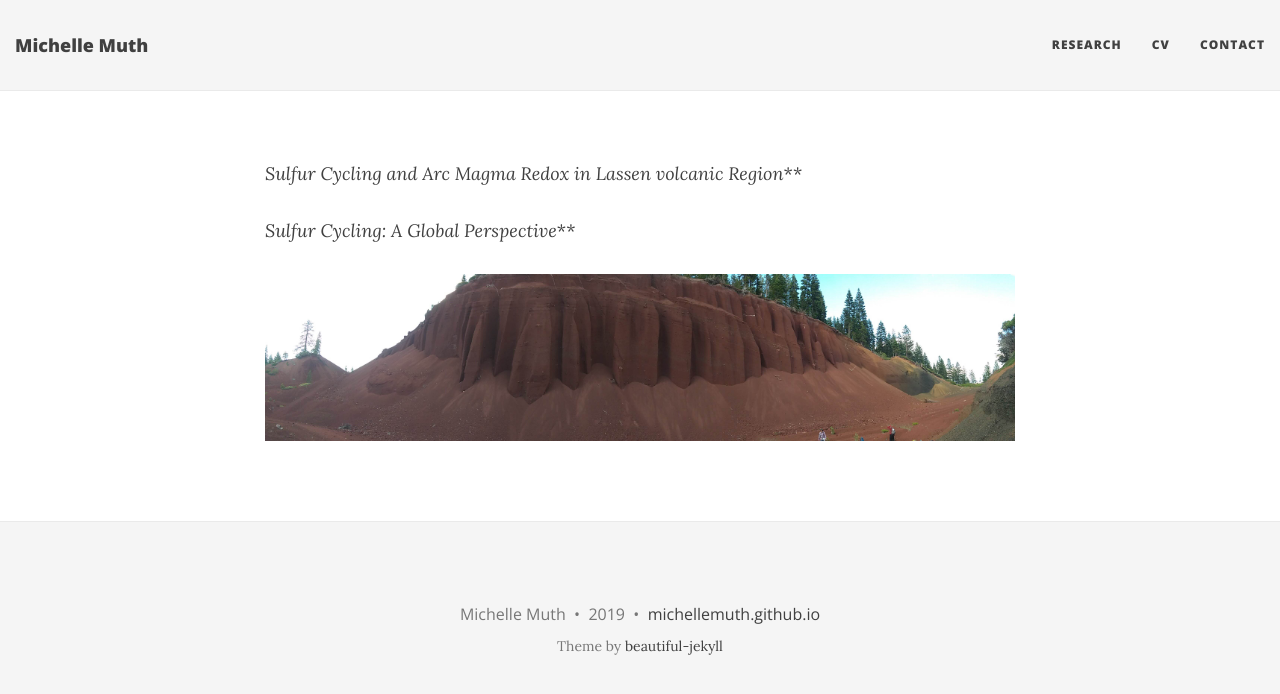
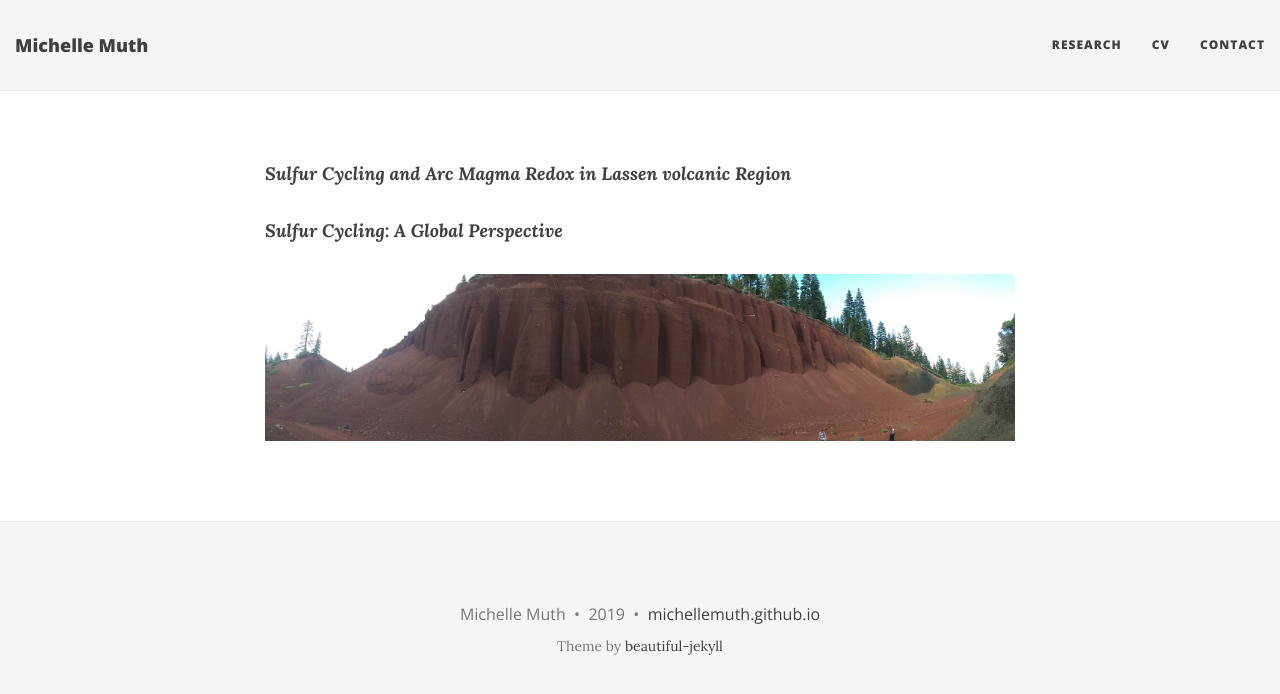
Before and after one commit to MichelleMuth/michellemuth.github.io, a Jekyll site: the page built from Research.md, in a window 1280 px wide. Shown: the top 694 px of the page. Built offline with Jekyll 4.4.1, drawn with Linux system fonts in a browser that asks for light colours; nearby versions of some CDN libraries.

```diff
--- a/Research.md
+++ b/Research.md
@@ -3,8 +3,8 @@ layout: page
 show-avatar: false`
 ---
 
-_Sulfur Cycling and Arc Magma Redox in Lassen volcanic Region_**
+**_Sulfur Cycling and Arc Magma Redox in Lassen volcanic Region_**
 
-_Sulfur Cycling: A Global Perspective_**
+**_Sulfur Cycling: A Global Perspective_**
 
 ![Teaching1](\img\Lassen1.jpg)
```
